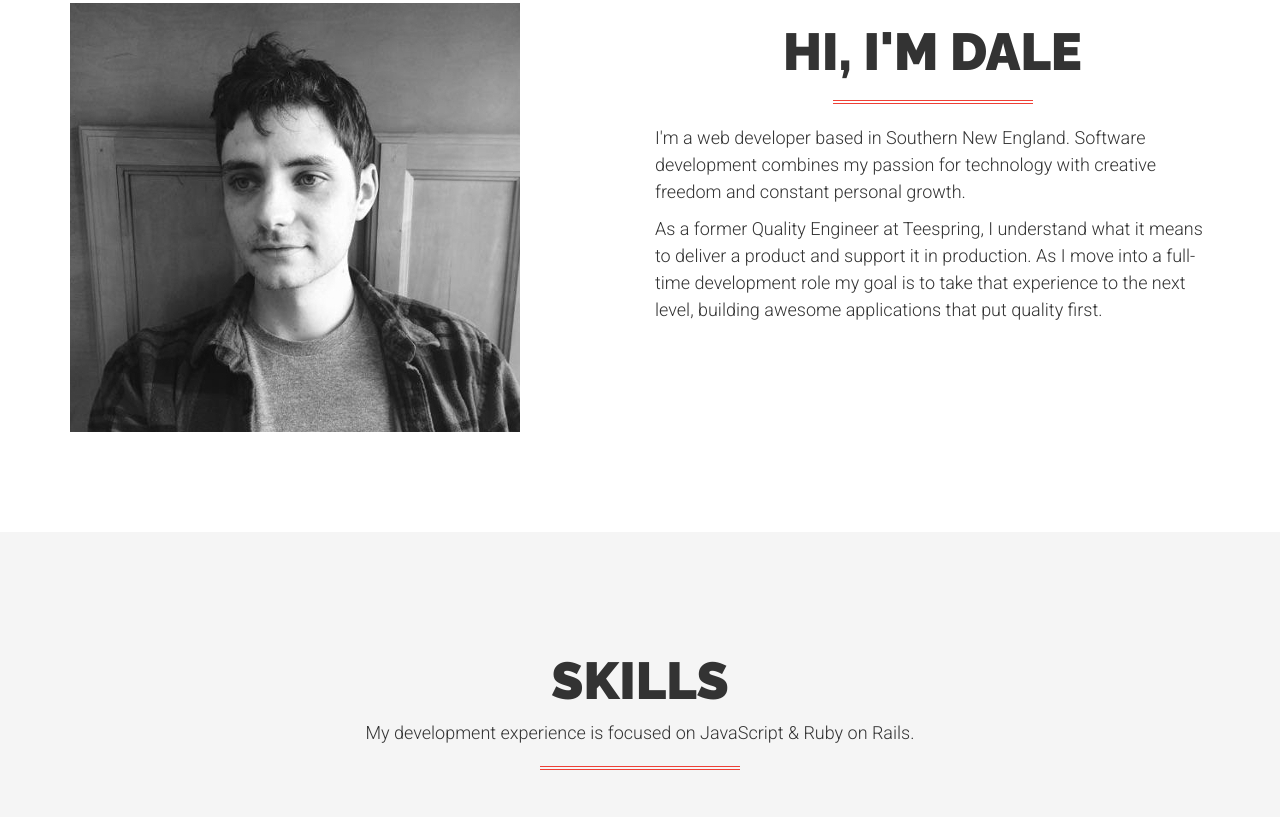
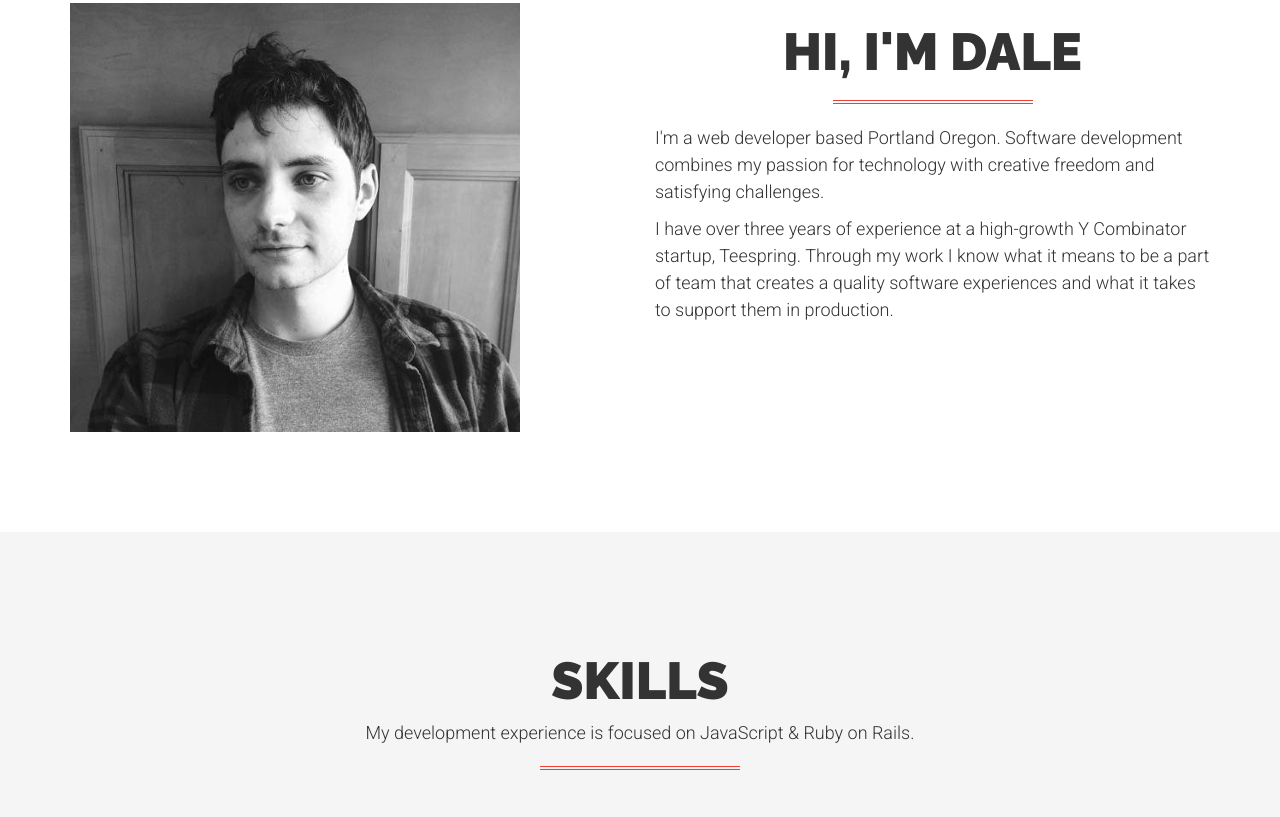
Before and after one commit to ddobson/ddobson.github.io, a plain HTML site: page index.html in a window 1280 px wide. Shown: the part 897-1714 px from the top of the page. Drawn offline with Linux system fonts and the light colour scheme; a web font is replaced by a local one.

Commit message:
Update about description

```diff
--- a/index.html
+++ b/index.html
@@ -110,8 +110,8 @@
         <div class="col-md-6">
           <h1 class="text-center">Hi, I'm Dale</h1>
           <hr class="colored">
-          <p>I'm a web developer based in Southern New England. Software development combines my passion for technology with creative freedom and constant personal growth.</p>
-          <p>As a former Quality Engineer at Teespring, I understand what it means to deliver a product and support it in production. As I move into a full-time development role my goal is to take that experience to the next level, building awesome applications that put quality first.</p>
+          <p>I'm a web developer based Portland Oregon. Software development combines my passion for technology with creative freedom and satisfying challenges.</p>
+          <p>I have over three years of experience at a high-growth Y Combinator startup, Teespring. Through my work I know what it means to be a part of team that creates a quality software experiences and what it takes to support them in production.</p>
         </div>
       </div>
     </div>
```
